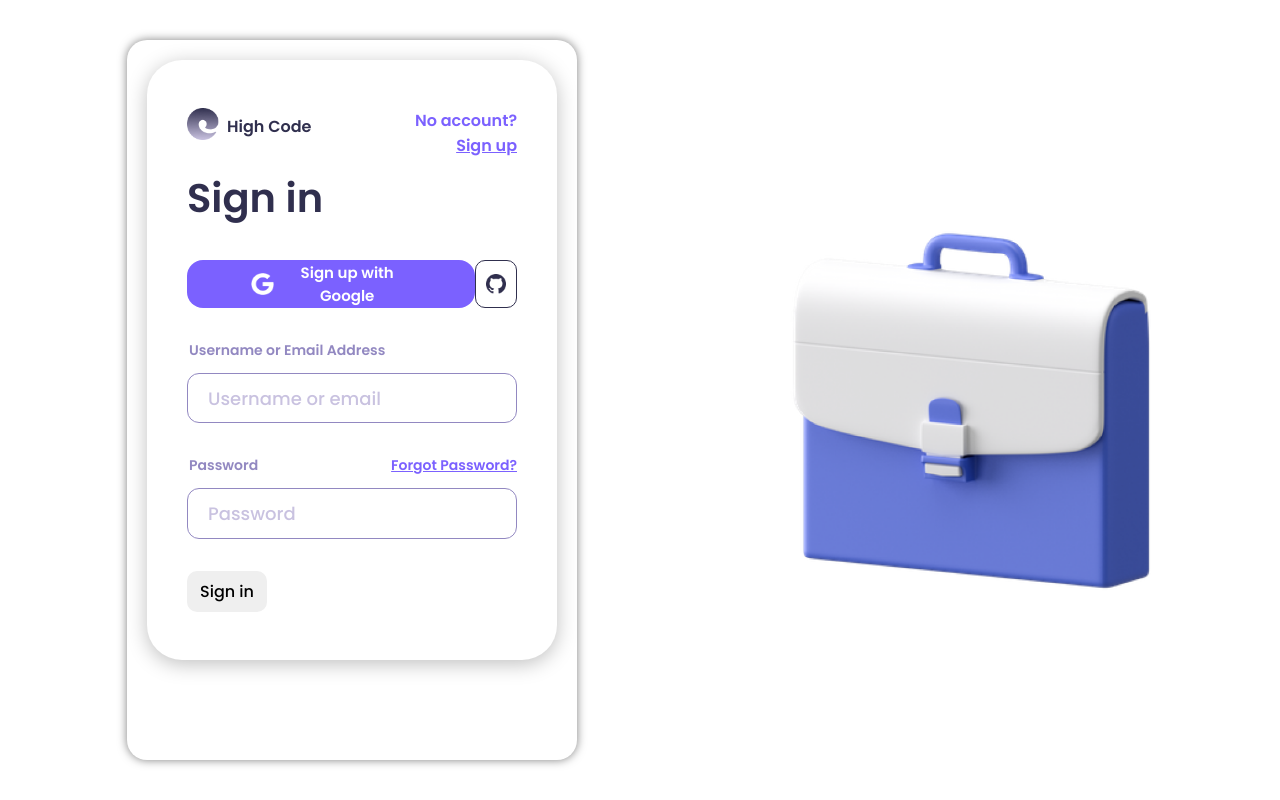
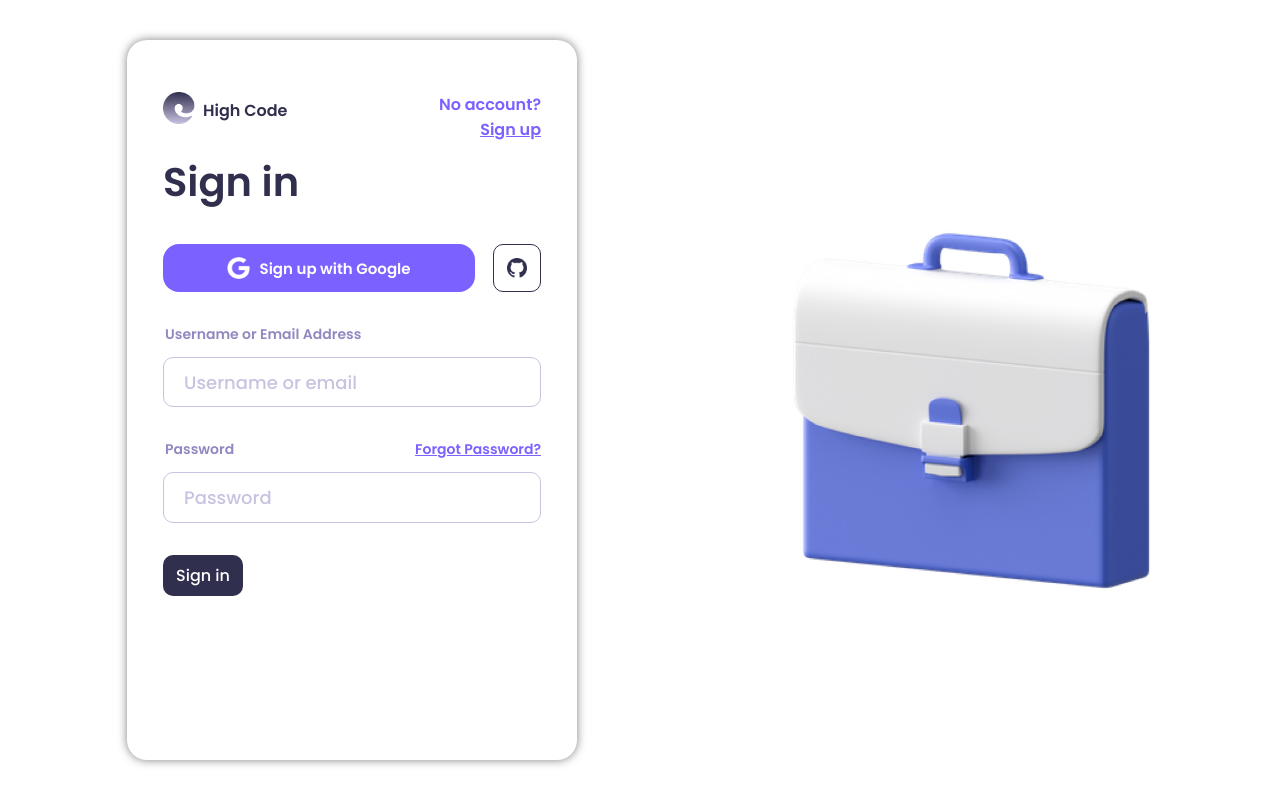
Before and after one commit to HANU-GDSC/hanuoj-fe, a Vue app: page /login in a window 1280 px wide. Built offline with nearby package versions, Linux system fonts and the light colour scheme; no server answers.

Commit message:
login and contest

```diff
--- a/src/components/contest/CreateContest.vue
+++ b/src/components/contest/CreateContest.vue
@@ -1,6 +1,6 @@
 <template>
   <h2>Create contest</h2>
-  <!-- <form action="" @keyup.enter="handleCreate"> -->
+  <form action="" @submit.prevent="handleCreate">
     <div class="container">
       <div class="inputGroup">
         <label for="" class="inputTag">
@@ -102,10 +102,10 @@
         type="primary"
         des="submit form"
         :disable="false"
-        @click="handleCreate"
+        @clicked="handleCreate"
       />
     </div>
-  <!-- </form> -->
+  </form>
   <div class="modal" :class="{ block: isLoading }">
     <div class="modalContent">
       <LoadingIcon />
@@ -197,13 +197,22 @@ export default {
       this.$router.push("/contest");
     },
 
+    checkEmpty() {
+      if (
+        this.contest.getName() &&
+        this.contest.getDescription() &&
+        this.contest.getStartAt() &&
+        this.contest.getEndAt()
+      ) {
+        return true;
+      }
+      return false;
+    },
+
     async handleCreate() {
       this.setStartAt();
       this.setEndAt();
-      // console.log(this.contest);
-      // check empty before POST
-      //
-      //
+      if (this.checkEmpty()) {
         try {
           this.isLoading = true;
           const response = await createContest(this.contest);
@@ -212,6 +221,7 @@ export default {
         } catch (error) {
           this.isLoading = false;
           setTimeout(errorHandler(error), 3000);
+        }
       }
     },
   },
--- a/src/views/AuthLogin.vue
+++ b/src/views/AuthLogin.vue
@@ -33,10 +33,10 @@
           <form action="" @submit.prevent="handleLogin">
             <div class="form__body__inputGroup">
               <span class="form__body__inputGroup--title">
-                <p>Username or Email Address</p> </span
-              >
+                <p>Username or Email Address</p>
+              </span>
               <InputText
-                :class="{ inputEmptyOrWrong: isError }"
+                :class="{ warning: isUsernameEmpty }"
                 @dataUpdated="setEmailOrUsername"
                 :value="
                   this.$store.state.endUser.user.getEmail() ||
@@ -54,7 +54,7 @@
                 <a href="">Forgot Password?</a>
               </span>
               <InputPass
-                :class="{ inputEmptyOrWrong: isError }"
+                :class="{ warning: isPasswordsEmpty }"
                 @dataUpdated="setPassword"
                 :disable="isLoading"
                 :require="true"
@@ -63,13 +63,14 @@
             </div>
 
             <Button
-              text="Sign in"
-              type="primary"
               des="login"
               :disable="isLoading"
-              @click="handleLogin"
-            />
+              @clicked="handleLogin"
+              type="darker"
+            >
+              <span>Sign in</span>
               <LoadingIcon v-if="isLoading" />
+            </Button>
           </form>
         </div>
       </div>
@@ -107,7 +108,8 @@ export default {
     return {
       isLoading: false,
       isError: false,
-      isEmpty: false,
+      isUsernameEmpty: false,
+      isPasswordsEmpty: false,
     };
   },
 
@@ -136,15 +138,26 @@ export default {
       this.$router.push("register");
     },
 
+    checkEmpty() {
+      if (
+        this.$store.state.endUser.user.getEmail() ||
+        (this.$store.state.endUser.user.getUsername() &&
+          this.$store.state.endUser.user.getPassword())
+      ) {
+        return true;
+      }
+
+      return false;
+    },
+
     // where ?
     directForgotPass() {
       this.router.push("");
     },
 
     async handleLogin() {
-      // need to check empty
-      //
-      //
+      // check empty
+      if (this.checkEmpty()) {
         this.isLoading = true;
         try {
           const data = await login(this.$store.state.endUser.user);
@@ -153,11 +166,12 @@ export default {
           localStorage.setItem("accessToken", data);
 
           // move to dashboard
-        // this.$router.go("dashboard");
+          this.$router.go("dashboard");
           this.isLoading = false;
         } catch (error) {
           this.isLoading = false;
           setTimeout(errorHandler(error), 3000);
+        }
       }
     },
   },
@@ -179,7 +193,7 @@ export default {
 }
 
 /* When user try to submit with empty or wrong user's name/password */
-.inputEmptyOrWrong {
+.warning {
   border: 1px solid #f10e0e;
 }
 
@@ -198,10 +212,7 @@ export default {
 }
 
 .form {
-  background: #ffffff;
-  box-shadow: 0px 4px 20px rgba(0, 0, 0, 0.25);
-  border-radius: 35px;
-  padding: 3em 2.5em;
+  padding: 2em 1em;
 }
 
 .form__heading {
@@ -315,8 +326,6 @@ export default {
 }
 
 .form__body__inputGroup input {
-  border: 1px solid #9288c1;
-  border-radius: 12px;
   width: 100%;
   font-size: 18px;
   font-weight: 500;
```
Also changed, not shown: src/assets/img/highcode.png (added), src/assets/img/signup.png (added). Lines whose indentation alone changed are shown as unchanged.
